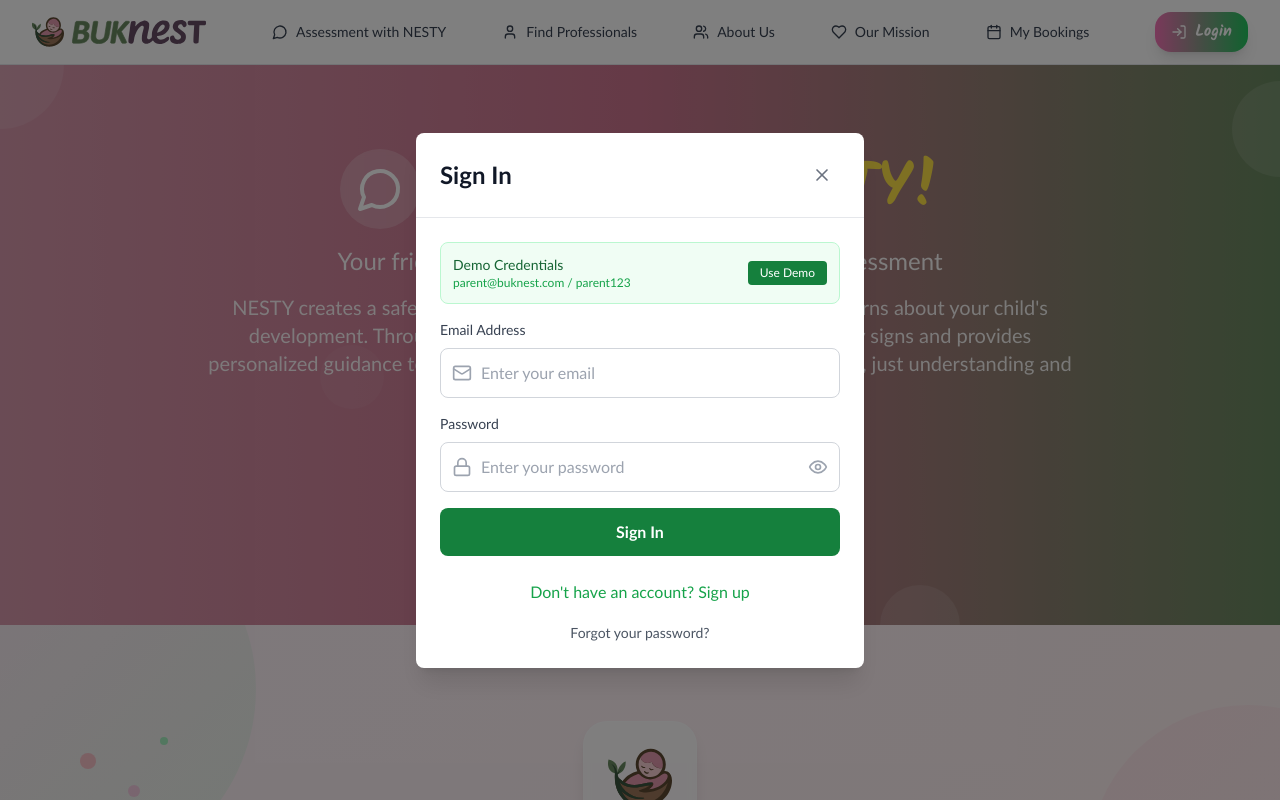
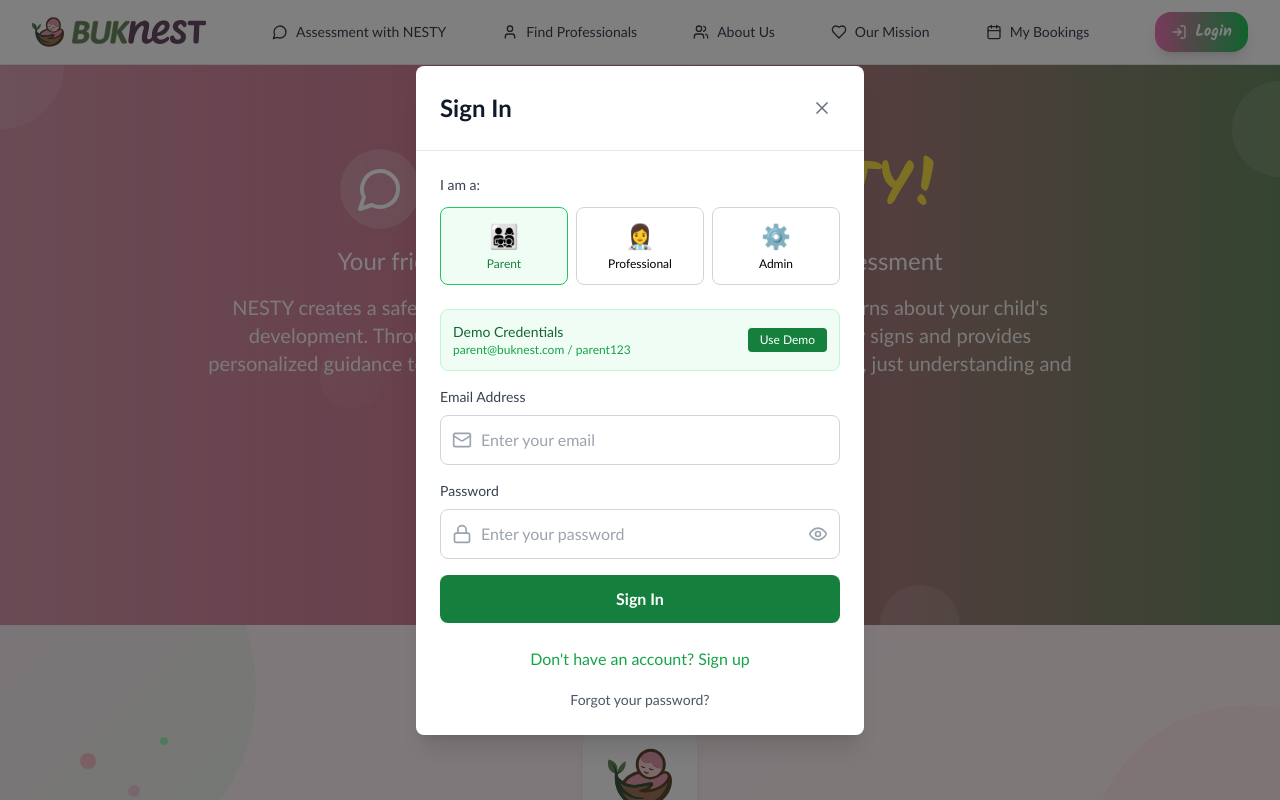
Before and after one commit to zhorEl/buknest, a React (Vite) app: page / in a window 1280 px wide. Both pictures are taken after a click on the button "Login". Shown: the top 800 px of the page. Built offline with nearby package versions, Linux system fonts and the light colour scheme.

Commit message:
Updated LoginModal.tsx

```diff
--- a/src/components/LoginModal.tsx
+++ b/src/components/LoginModal.tsx
@@ -7,8 +7,9 @@ interface LoginModalProps {
   onLogin: (user: any) => void;
   initialMode?: 'login' | 'signup';
 }
+
 export default function LoginModal({ isOpen, onClose, onLogin, initialMode = 'login' }: LoginModalProps) {
-  const [isLogin, setIsLogin] = useState(initialMode === 'login');
+  const [isLogin, setIsLogin] = useState(true);
   const [userType, setUserType] = useState<'parent' | 'professional' | 'admin'>('parent');
   const [showPassword, setShowPassword] = useState(false);
   const [formData, setFormData] = useState({
@@ -115,14 +116,13 @@ export default function LoginModal({ isOpen, onClose, onLogin, initialMode = 'lo
 
         <div className="p-6">
           {/* User Type Selection */}
-          {!isLogin && (
-            <div className="mb-6">
+          <div className="mb-6">
             <label className="block text-sm font-medium text-gray-700 mb-3">I am a:</label>
             <div className="grid grid-cols-3 gap-2">
               {[
                 { value: 'parent', label: 'Parent', icon: '👨‍👩‍👧‍👦' },
                 { value: 'professional', label: 'Professional', icon: '👩‍⚕️' },
-                ...(isLogin ? [{ value: 'admin', label: 'Admin', icon: '⚙️' }] : [])
+                { value: 'admin', label: 'Admin', icon: '⚙️' }
               ].map((type) => (
                 <button
                   key={type.value}
@@ -139,12 +139,10 @@ export default function LoginModal({ isOpen, onClose, onLogin, initialMode = 'lo
                 </button>
               ))}
             </div>
-            </div>
-          )}
+          </div>
 
           {/* Sample Credentials Helper */}
-          {isLogin && (
-            <div className="mb-4 p-3 bg-green-50 rounded-lg border border-green-200">
+          <div className="mb-4 p-3 bg-green-50 rounded-lg border border-green-200">
             <div className="flex justify-between items-center">
               <div>
                 <p className="text-sm font-medium text-green-800">Demo Credentials</p>
@@ -160,8 +158,7 @@ export default function LoginModal({ isOpen, onClose, onLogin, initialMode = 'lo
                 Use Demo
               </button>
             </div>
-            </div>
-          )}
+          </div>
 
           <form onSubmit={handleSubmit} className="space-y-4">
             {!isLogin && (
```
